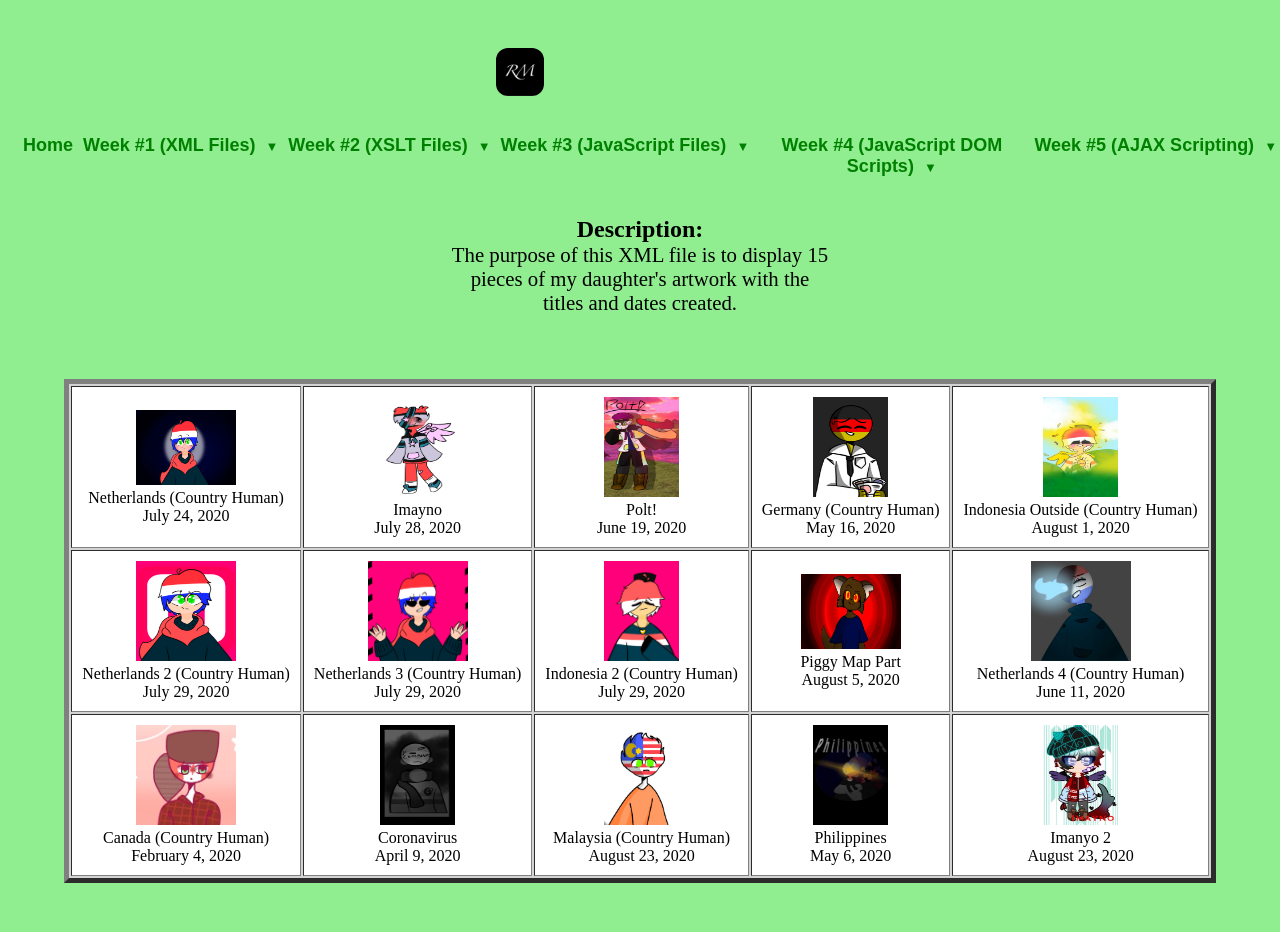
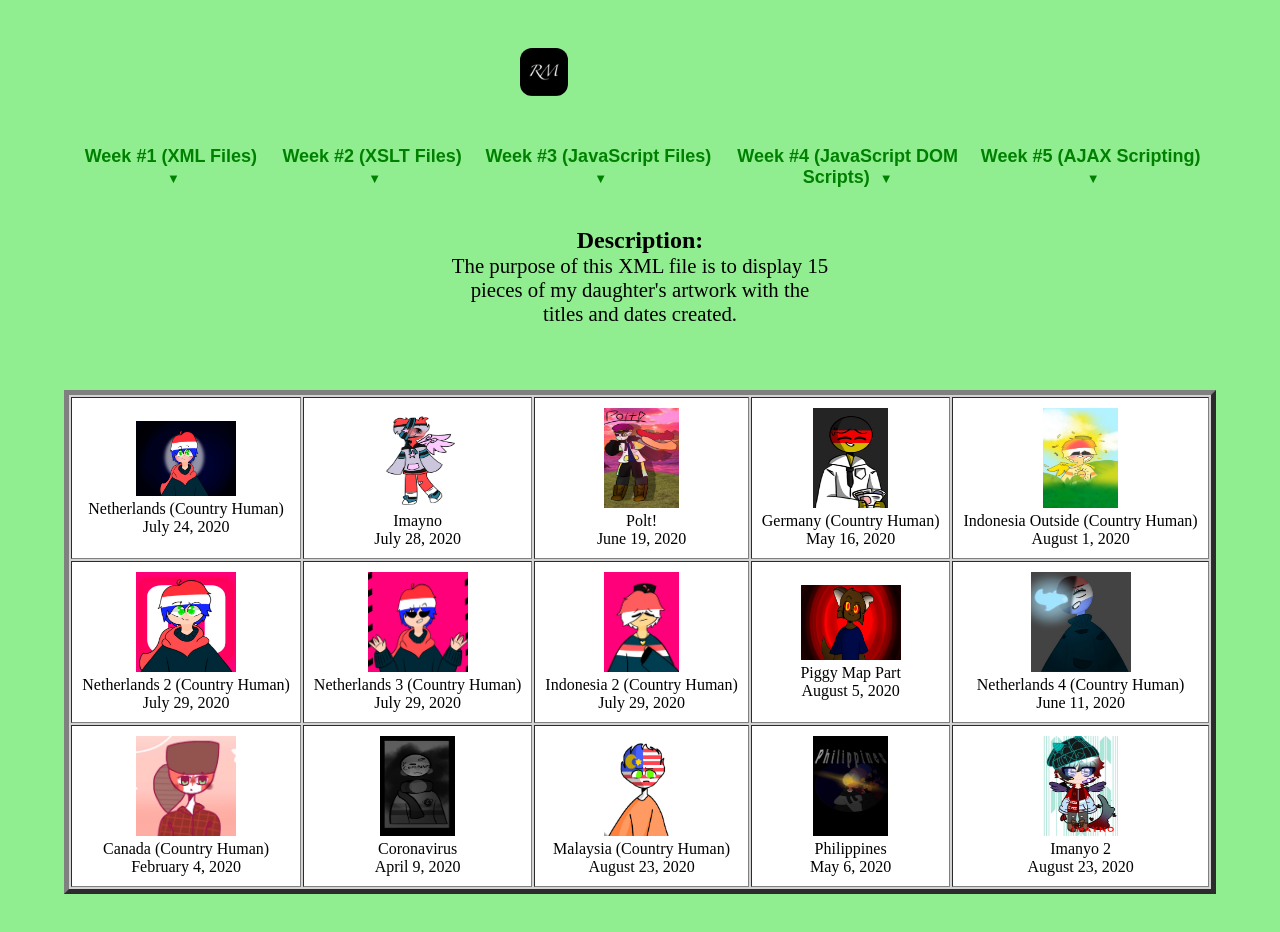
Before and after one commit to rmcclure81/em228-ip, a plain HTML site: page html/art2.html in a window 1280 px wide. Drawn offline with Linux system fonts and the light colour scheme.

Commit message:
changed index.html

```diff
--- a/css/index.css
+++ b/css/index.css
@@ -112,7 +112,7 @@ header {
 .navbar {
   display: grid;
   padding: 10px;
-  width: 100%;
+  width: 90%;
   margin: 1.5rem auto;
   text-align: center;
   font-weight: bold;
--- a/html/art2.html
+++ b/html/art2.html
@@ -11,7 +11,9 @@
   <body>
     <header>
       <div id="heading1">
-        <img src="../images/favicon.ico" alt="Logo" class="logo" />
+        <a href="https://rmcclure81.github.io/em228-ip/index.html">
+          <img src="../images/favicon.ico" alt="Logo" class="logo" />
+        </a>
         <script>
           if (window.XMLHttpRequest) {
             // Code for IE7+, Firefox, Chrome, Opera, Safari
--- a/javascript_files/nav.js
+++ b/javascript_files/nav.js
@@ -1,14 +1,3 @@
-//** Home **//
-document.write('<div class="dropdown" id="home">');
-document.write(
-  '<button class="btn_dropdown_toggle" type="button" data-toggle="dropdown">'
-);
-document.write(
-  '<a href="https://rmcclure81.github.io/em228-ip/index.html" class="links">Home</a>'
-);
-document.write('</button>');
-document.write('</div>');
-
 //** Week 1 **//
 document.write('<div class="dropdown" id="w1">');
 document.write(
```
Also changed, not shown: 2 other files.
